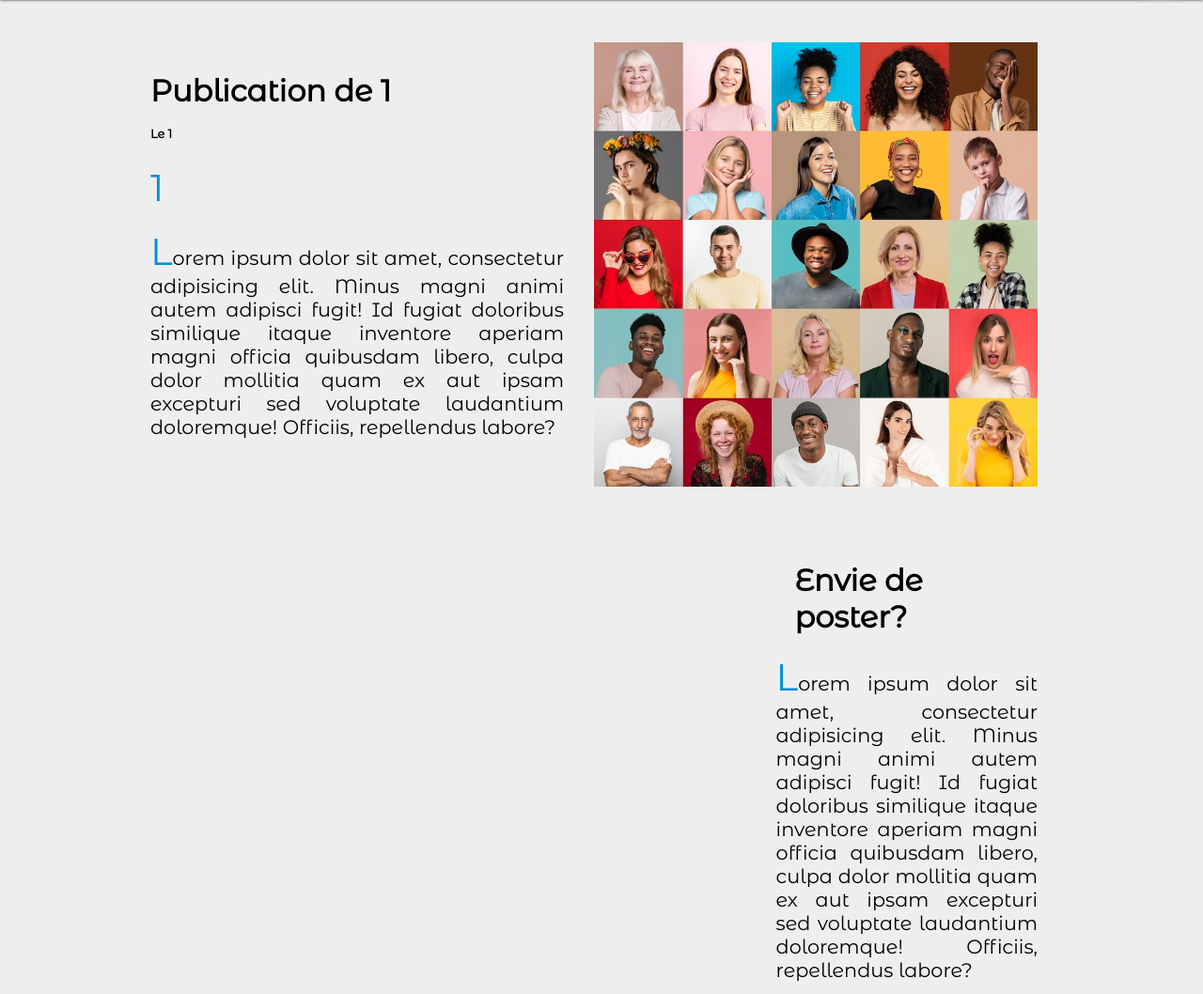
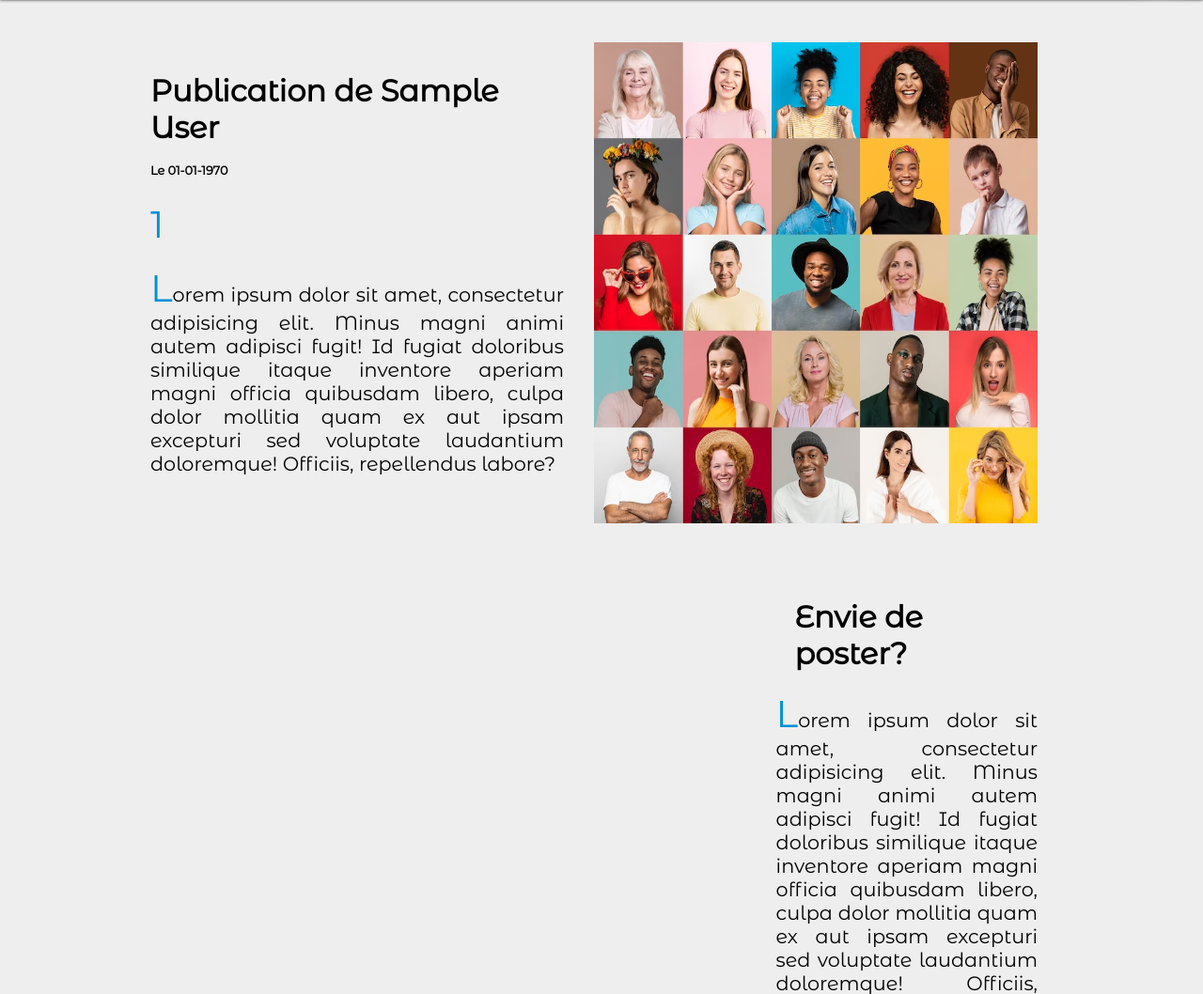
Before and after one commit to Valodev89/reseau_social_perso, a PHP site: page /page_principal_log.php in a window 1280 px wide. Shown: the part 70-1128 px from the top of the page at 94% size. Run offline with PHP 8.4, Linux system fonts and the light colour scheme; the visitor is signed in with stand-in values (Sample User, id 1); some libraries are stand-ins or nearby versions.

Commit message:
mise à jour

```diff
--- a/css/style_page_principal_log.css
+++ b/css/style_page_principal_log.css
@@ -144,10 +144,6 @@
   padding: 6rem 1rem 1rem 0;
   margin-bottom: 3rem;
   justify-content: center;
-}
-
-.adapt2 {
-  font-size: 2.5rem;
 }
 
 #adapt-title {
--- a/js/script_page_principal_log.js
+++ b/js/script_page_principal_log.js
@@ -135,12 +135,14 @@
 restoretheme();
 
 const observer = new IntersectionObserver((entries) => {
-    for (const entry of entries) {
-        if(entry.isIntersecting) {
-           console.log(entries);
+    for(entry of entries) {
+        console.log(
+        entry.target,
+        entry.isIntersecting
+        );
         }
     }
-})
+)
 
 observer.observe(document.getElementById('improvise'));
-observer.observe(document.getElementById('adapt'));
+observer.observe(document.getElementById('adapt2'));
--- a/page_principal_log.php
+++ b/page_principal_log.php
@@ -26,11 +26,16 @@
     <div class="adapt" id="adapt">
       <div class="dummy-adapt">
         <?php if (isset($_SESSION['author'])) { ?>
-        <h2 id="adapt-title">Publication de <?php echo $_SESSION['author']; ?><br><span id="date_publication">Le <?php echo $_SESSION['date']; ?></span></h2>
+        <h2 id="adapt-title">Publication de <?php echo $_SESSION['name']; ?><br><span id="date_publication">Le <?php
+        function datefr ($date) {
+          return strftime('%d-%m-%Y', strtotime($date));
+        }
+        echo datefr($_SESSION['date']); ?></span></h2>
+
         <p><?php echo $_SESSION['text']; ?> </p><br />
         <p>Lorem ipsum dolor sit amet, consectetur adipisicing elit. Minus magni animi autem adipisci fugit! Id fugiat
-          doloribus similique itaque inventore aperiam magni officia quibusdam libero, culpa dolor mollitia quam ex aut
-          ipsam excepturi sed voluptate laudantium doloremque! Officiis, repellendus labore?</p><br />
+        doloribus similique itaque inventore aperiam magni officia quibusdam libero, culpa dolor mollitia quam ex aut
+        ipsam excepturi sed voluptate laudantium doloremque! Officiis, repellendus labore?</p><br />
       </div>
         <img src="./media/svg/undraw_digital_currency_qpak.avif" alt="">
         <?php } else { ?>
@@ -56,6 +61,28 @@
           soluta nesciunt similique.</p>
       </div>
     </div>
+
+    <div class="adapt" id="adapt2">
+      <div class="dummy-adapt">
+        <?php if (isset($_SESSION['author'])) { ?>
+        <h2 id="adapt-title">Publication de <?php echo $_SESSION['name']; ?><br><span id="date_publication">Le <?php
+
+        echo datefr($_SESSION['date']); ?></span></h2>
+
+        <p><?php echo $_SESSION['text']; ?> </p><br />
+        <p>Lorem ipsum dolor sit amet, consectetur adipisicing elit. Minus magni animi autem adipisci fugit! Id fugiat
+        doloribus similique itaque inventore aperiam magni officia quibusdam libero, culpa dolor mollitia quam ex aut
+        ipsam excepturi sed voluptate laudantium doloremque! Officiis, repellendus labore?</p><br />
+      </div>
+        <img src="./media/svg/undraw_digital_currency_qpak.avif" alt="">
+        <?php } else { ?>
+        <h2 id="adapt-title">Pas de nouvelles publication</h2>
+        <p>Désolé il n'y a pour le moment aucunes nouvelles publication, si vous le souhaitez vous pouvez poster un publication? Cliquez sur Poster puis remplir les champs</p><br />
+      </div>
+        <img src="./media/pleure.jpg" alt="">
+        <?php } ?>
+
+    </div>
 <?php
 
 include('includes/footer.php');
--- a/poster.php
+++ b/poster.php
@@ -11,7 +11,7 @@
         $file = $_FILES['file'];
         $publication = $_POST['publication'];
         $author = $_SESSION['name'];
-        $date = date("d-m-Y");
+        $date = date("Y-m-d");
 
 	    $insertpost = $db->prepare('INSERT INTO post(author_name_post, date_post, pic_post, text_post) VALUES (:author_name_post, :date_post, :pic_post, :text_post)');
 	    $insertpost->execute([
```
